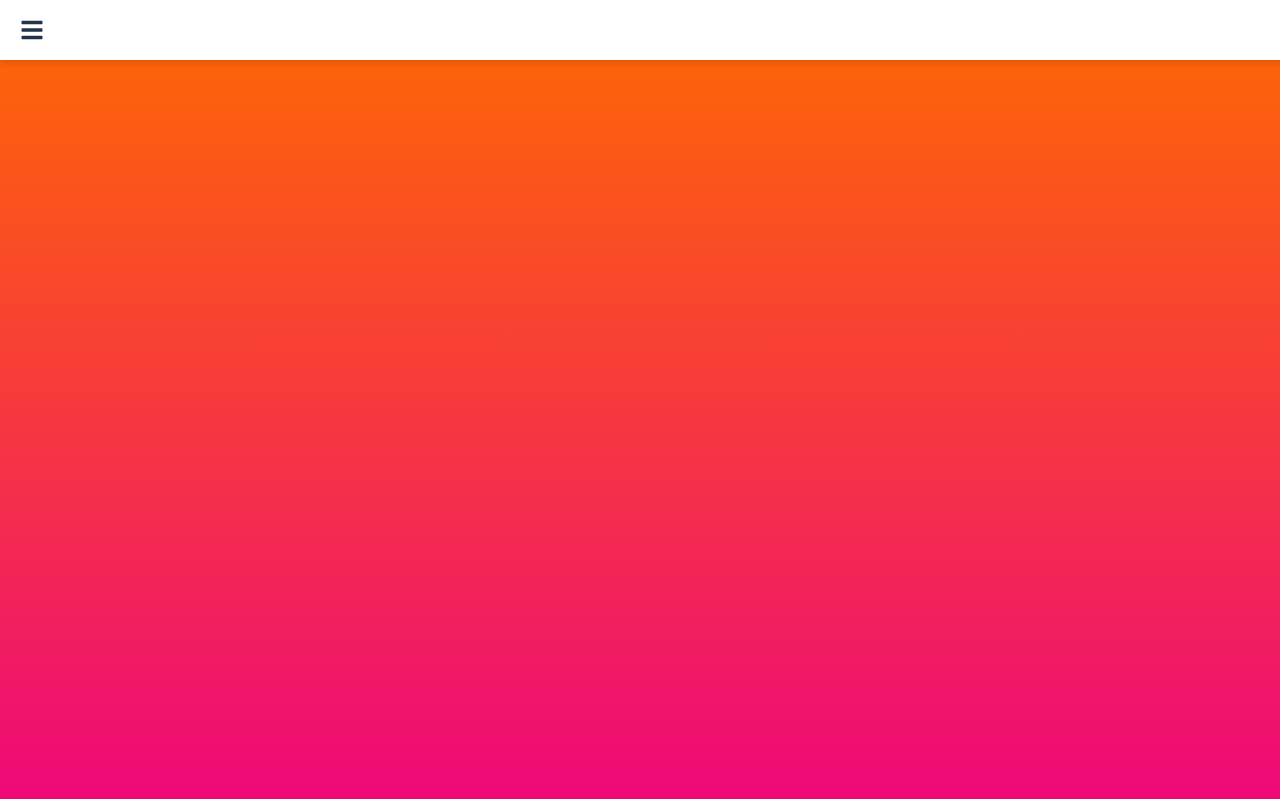
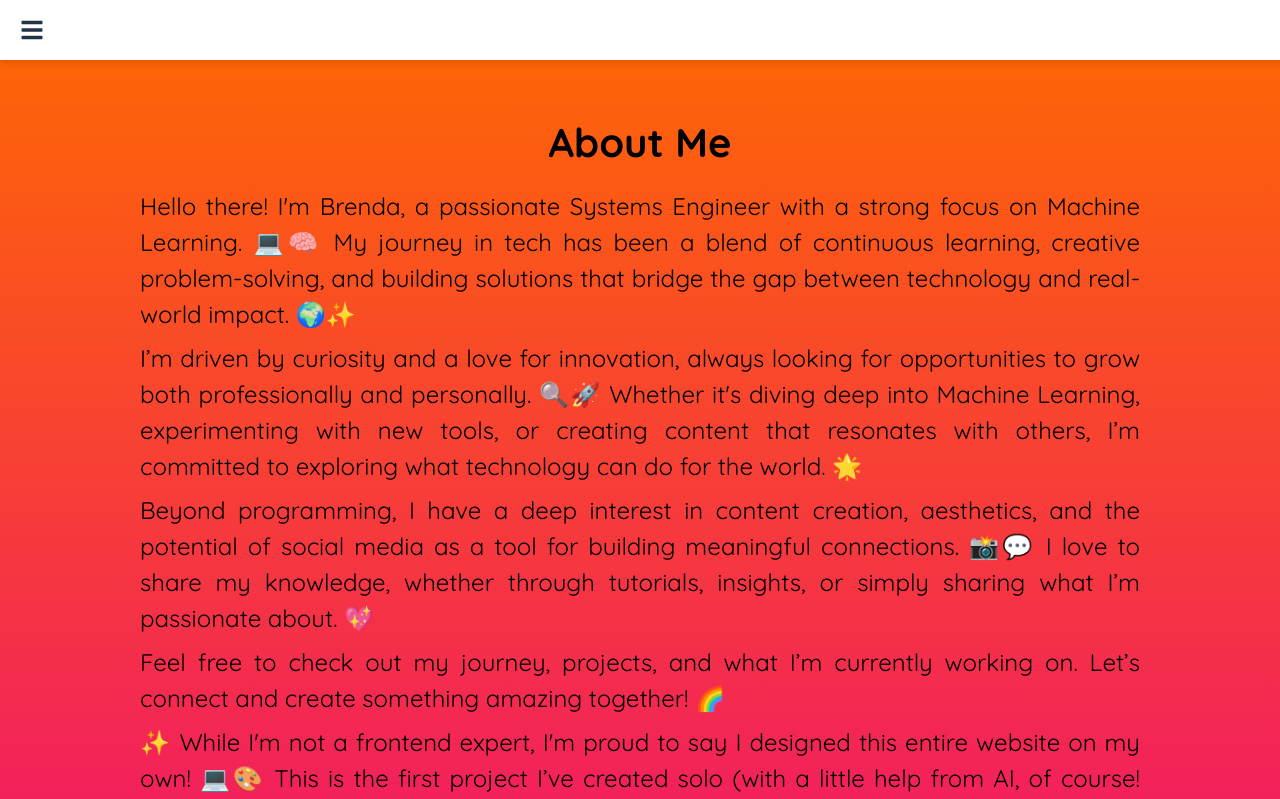
Before and after one commit to brengodoy/web-portfolio, a React (Vite) app in the folder frontend/: page /about-me in a window 1280 px wide. Before the commit this address had no page. Shown: the top 799 px of the page. Built offline with nearby package versions, Linux system fonts and the light colour scheme.

Commit message:
created 'connect' and 'about me' pages

```diff
--- a/frontend/src/AboutMe.jsx
+++ b/frontend/src/AboutMe.jsx
@@ -0,0 +1,29 @@
+import React from "react";
+
+const AboutMe = () => {
+  return (
+    <section className="about-me">
+	<h2>About Me</h2>
+	<p>
+	Hello there! I'm Brenda, a passionate Systems Engineer with a strong focus on Machine Learning. 💻🧠 My journey in tech has been a blend of continuous learning, creative problem-solving, and building solutions that bridge the gap between technology and real-world impact. 🌍✨
+	</p>
+	<p>
+	I’m driven by curiosity and a love for innovation, always looking for opportunities to grow both professionally and personally. 🔍🚀 Whether it's diving deep into Machine Learning, experimenting with new tools, or creating content that resonates with others, I’m committed to exploring what technology can do for the world. 🌟
+	</p>
+	<p>
+	Beyond programming, I have a deep interest in content creation, aesthetics, and the potential of social media as a tool for building meaningful connections. 📸💬 I love to share my knowledge, whether through tutorials, insights, or simply sharing what I’m passionate about. 💖
+	</p>
+	<p>
+	Feel free to check out my journey, projects, and what I’m currently working on. Let’s connect and create something amazing together! 🌈
+	</p>
+	<p>
+	✨ While I'm not a frontend expert, I'm proud to say I designed this entire website on my own! 💻🎨 This is the first project I’ve created solo (with a little help from AI, of course! 🤖). It’s been such an exciting and rewarding challenge to bring my vision to life — and it’s just the beginning! 🚀
+	</p>
+	<p>
+  	You can also explore more of my work on <a href="https://github.com/brengodoy" target="_blank" rel="noopener noreferrer">GitHub 💻</a>, where I share the projects I’m building and experimenting with!
+	</p>
+    </section>
+  );
+};
+
+export default AboutMe;
--- a/frontend/src/App.css
+++ b/frontend/src/App.css
@@ -166,7 +166,7 @@ main h1 {
 }
 
 .number-detector p {
-  font-size: 1.1rem;
+  font-size: 1.5rem;
   line-height: 1.6;
   color: black;
 }
@@ -180,7 +180,7 @@ canvas {
 .github-note p {
   margin: 1rem 0;
   text-align: center;
-  font-size: 1.1rem;
+  font-size: 1.5rem;
   line-height: 1.0;
   color: black;
 }
@@ -210,7 +210,7 @@ canvas {
 }
 
 .emotion-detector p {
-  font-size: 1.1rem;
+  font-size: 1.5rem;
   line-height: 1.6;
   color: black;
 }
@@ -354,3 +354,45 @@ video {
     transform: translateY(0);
   }
 }
+
+.about-me {
+  max-width: 1000px;
+  margin: 5rem auto;
+  text-align: left;
+  padding: 0 1rem;
+}
+
+.about-me h2 {
+  font-size: 2.5rem;
+  color: #000000;
+  text-align: center;
+  margin-bottom: 1rem;
+}
+
+.about-me p {
+  line-height: 1.5;
+  color: #000000;
+  text-align: justify;
+  font-size: 1.5rem;
+  margin: 0.5rem 0;
+}
+
+.connect-section {
+  max-width: 1000px;
+  margin: 0 auto;
+  padding: 40px 20px;
+  text-align: center;
+}
+
+.connect-section h2 {
+  font-size: 2.5rem;
+  margin-bottom: 16px;
+  color: #000000; /* rosa vibrante 💖 */
+}
+
+.connect-section p {
+  font-size: 1.5rem;
+  line-height: 1.6;
+  color: #000000;
+  margin-bottom: 12px;
+}
--- a/frontend/src/App.jsx
+++ b/frontend/src/App.jsx
@@ -5,6 +5,8 @@ import { FaChevronRight } from 'react-icons/fa';
 import { BrowserRouter as Router, Route, Routes, Link } from 'react-router-dom';
 import NumberDetector from './NumberDetector';
 import EmotionsDetector from './EmotionsDetector';
+import AboutMe from './AboutMe';
+import LetsConnect from './LetsConnect';
 
 function App() {
   const [menuOpen, setMenuOpen] = useState(false);
@@ -48,7 +50,9 @@ function App() {
               <li>
               <Link to="/about-me">About Me</Link>
               </li>
-              <li>Let’s Connect</li>
+              <li>
+              <Link to="/lets-connect">Let’s Connect</Link>
+              </li>
             </ul>
 
             {projectsOpen && (
@@ -93,6 +97,8 @@ function App() {
           />
           <Route path="/number-detector" element={<NumberDetector />} />
           <Route path="/emotion-detector" element={<EmotionsDetector />} />
+          <Route path="/about-me" element={<AboutMe />} />
+          <Route path="/lets-connect" element={<LetsConnect />} />
         </Routes>
       </div>
     </Router>
--- a/frontend/src/EmotionsDetector.jsx
+++ b/frontend/src/EmotionsDetector.jsx
@@ -113,7 +113,7 @@ function EmotionsDetector() {
       <h2>What are you feeling?🧠❤️</h2>
       <p>
 	  This model analyzes facial expressions to predict the emotion behind them.
-	  (Upload a photo or) use your webcam, and the model will tell you what emotion it detects.
+	  Use your webcam, and the model will tell you what emotion it detects.
 	  <br />
 	  😄 Trained on a dataset with 7 emotions: angry, disgust, fear, happy, sad, surprise, and neutral.
 	  </p>
--- /dev/null
+++ b/frontend/src/LetsConnect.jsx
@@ -0,0 +1,31 @@
+import React from "react";
+import "./App.css"; // o el archivo donde pegues el CSS
+
+const LetsConnect = () => {
+  return (
+    <div className="connect-section">
+      <h2>Let's Connect! 🤝</h2>
+      <p>
+        Wanna say hi, collaborate on something cool, or just vibe over tech & creativity? ✨💬
+      </p>
+      <p>
+        Find me on{" "}
+        <a
+          href="https://www.linkedin.com/in/brendagodoy-/"
+          target="_blank"
+          rel="noopener noreferrer"
+        >
+          LinkedIn 💼
+        </a>{" "}
+        — I'd love to connect!
+      </p>
+	  <img
+		src="https://media.giphy.com/media/v1.Y2lkPTc5MGI3NjExbXB4ZmsxanRnNjYzNTJxczg4Zjg0cW53ODhmenQ4ZGlna2c3azR3MyZlcD12MV9naWZzX3NlYXJjaCZjdD1n/SwImQhtiNA7io/giphy.gif"
+		alt="Let's connect meme"
+		style={{ marginTop: "30px", maxWidth: "300px", borderRadius: "16px" }}
+	  />
+    </div>
+  );
+};
+
+export default LetsConnect;
```
